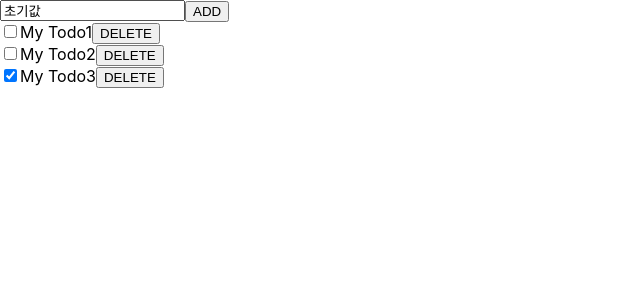
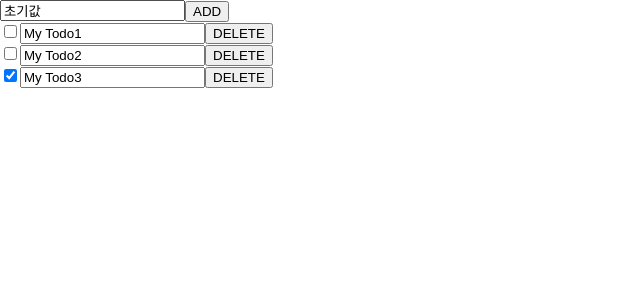
Before and after one commit to SEUNGWON98/todo-app, a React (Create React App) app in the folder client/: page / in a window 1280 px wide. Shown: the top 300 px of the page, without its empty margins (0-640 px from the left). Built offline with nearby package versions, Linux system fonts and the light colour scheme.

Commit message:
feat: Todo 수정 기능 구현

```diff
--- a/client/src/components/Todo.js
+++ b/client/src/components/Todo.js
@@ -2,11 +2,42 @@
 
 const Todo = ({ item, deleteItem }) => {
   // console.log(item); // {id: 1, title: 'todo1', done: false, }
-  // const { id, title, done } = item;
+  const { id, title, done } = item;
   const [todoItem, setTodoItem] = useState(item);
+  const [readOnly, setReadOnly] = useState(true);
+
+  const OnInputClick = () => {
+    setReadOnly(false);
+  };
+
+  const enterKeyEventHandler = (e) => {
+    if (e.key === "Enter") {
+      setReadOnly(true);
+    }
+  };
+
+  const checkbox = () => {
+    if (readOnly == true) {
+      setReadOnly(false);
+    } else {
+      setReadOnly(true);
+    }
+  };
 
   const OnClickDelete = () => {
     deleteItem(todoItem);
+  };
+
+  // title input 커서가 깜빡인다고 수정이 가능한 것은 아님
+  // 사용자가 키보드 입력할 때마다 todoItem의 title을 새 값으로 변경
+  const editEventHandler = (e) => {
+    //rest: id, done 정보
+    const { title, ...rest } = todoItem;
+
+    setTodoItem({
+      title: e.target.value,
+      ...rest,
+    });
   };
 
   return (
@@ -17,8 +48,18 @@
         name={`todo${item.id}`}
         value={`todo${item.id}`}
         defaultChecked={item.done}
+        onClick={checkbox}
       />
-      <label htmlFor={`todo${item.id}`}>{item.title}</label>
+      {/* <label htmlFor={`todo${id}`}>{title}</label> */}
+      <input
+        name="Todo"
+        type="text"
+        value={todoItem.title} //title로 하면 상태로 변경이 안된다
+        onChange={editEventHandler}
+        readOnly={readOnly}
+        onClick={OnInputClick}
+        onKeyPress={enterKeyEventHandler}
+      />
       <button onClick={OnClickDelete}>DELETE</button>
     </div>
   );
```
